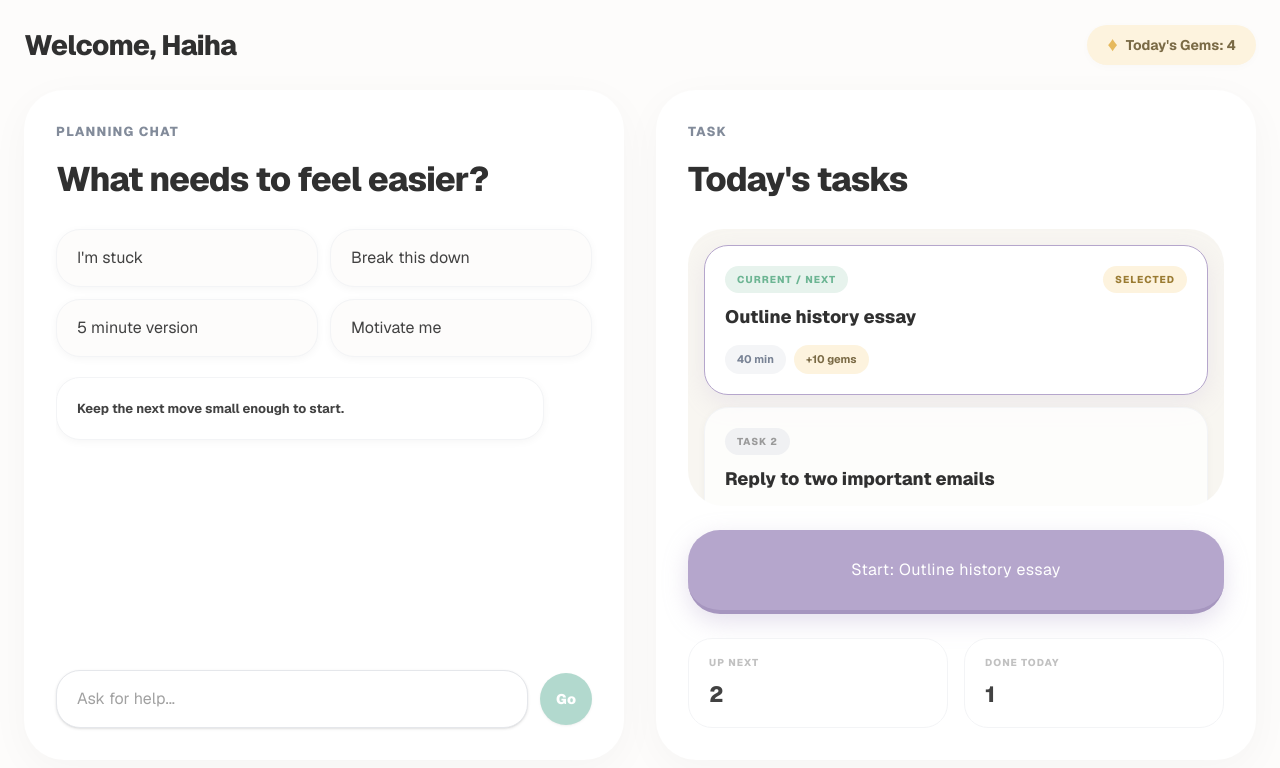
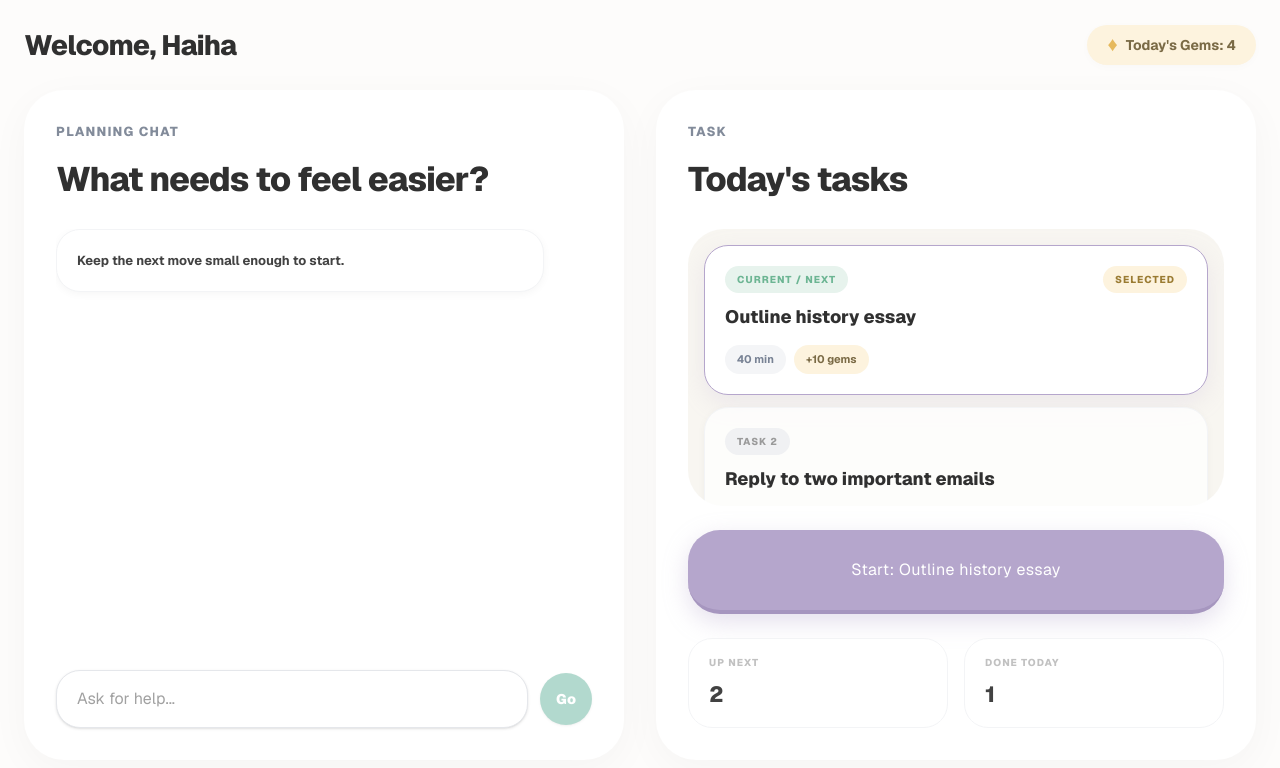
Before and after one commit to cmkhoa/wildhacks-2026, a Next.js app in the folder frontend/: page /dashboard in a window 1280 px wide. Shown: the top 768 px of the page. Built offline with nearby package versions, Linux system fonts and the light colour scheme.

Commit message:
Remove hardcoded chat prompt buttons

```diff
--- a/frontend/src/app/dashboard/page.tsx
+++ b/frontend/src/app/dashboard/page.tsx
@@ -127,10 +127,6 @@ export default function Home() {
     setTaskInput('');
   };
 
-  const handleQuickAction = (actionText: string) => {
-    executeSchedule(actionText);
-  };
-
   return (
     <main className="h-screen w-full overflow-hidden bg-[#FDFCFB] font-sans text-[#424242] selection:bg-teal-200">
       <div className="mx-auto flex h-full w-full max-w-[1600px] flex-col px-6 py-6">
@@ -154,7 +150,6 @@ export default function Home() {
           <PlanningPanel
             chatHistory={chatHistory}
             executeSchedule={executeSchedule}
-            handleQuickAction={handleQuickAction}
             isLoading={isLoading}
             setTaskInput={setTaskInput}
             taskInput={taskInput}
@@ -175,14 +170,12 @@ export default function Home() {
 function PlanningPanel({
   chatHistory,
   executeSchedule,
-  handleQuickAction,
   isLoading,
   setTaskInput,
   taskInput,
 }: {
   chatHistory: ChatMessage[];
   executeSchedule: (input: string) => void;
-  handleQuickAction: (input: string) => void;
   isLoading: boolean;
   setTaskInput: (value: string) => void;
   taskInput: string;
@@ -196,18 +189,6 @@ function PlanningPanel({
         <h2 className="mt-3 text-[34px] font-extrabold tracking-tight text-[#303030]">
           What needs to feel easier?
         </h2>
-      </div>
-
-      <div className="mb-5 grid grid-cols-2 gap-3">
-        {['I\'m stuck', 'Break this down', '5 minute version', 'Motivate me'].map((action) => (
-          <button
-            key={action}
-            onClick={() => handleQuickAction(action)}
-            className="rounded-3xl border border-gray-100 bg-[#FDFCFB] px-5 py-4 text-left text-[13px] font-bold text-[#424242] shadow-[0_2px_8px_rgba(0,0,0,0.04)] transition-all hover:border-gray-200 hover:shadow-md active:scale-[0.98]"
-          >
-            {action}
-          </button>
-        ))}
       </div>
 
       <div className="min-h-0 flex-1 space-y-4 overflow-y-auto pr-2">
```
